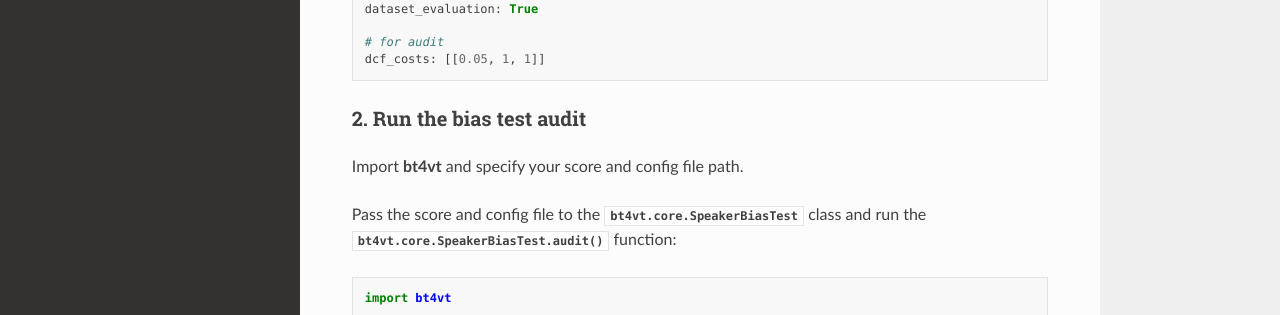
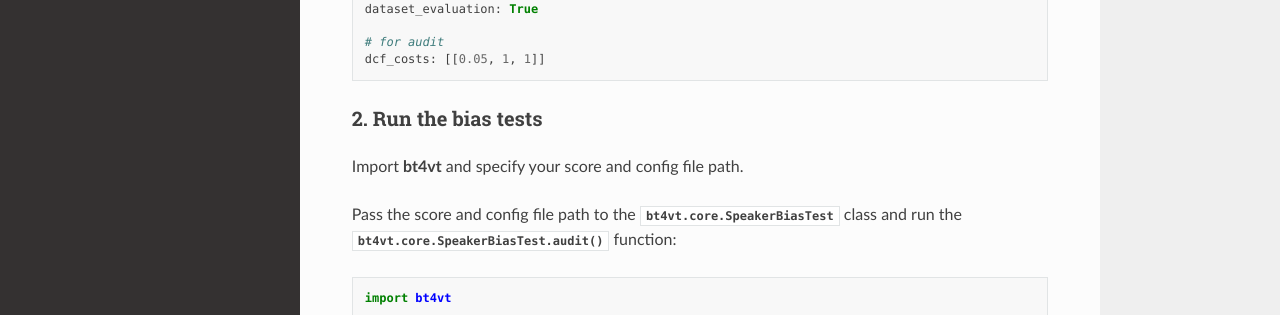
Before and after one commit to wiebket/bt4vt, a Sphinx documentation site: the page built from docs/source/example.rst, in a window 1280 px wide and 1379 px high. Shown: the part 715-1030 px from the top of the window. Built offline with Sphinx 7.4.7 and the Read the Docs theme 2.0.0, drawn with Linux system fonts in a browser that asks for light colours.

```diff
--- a/docs/source/example.rst
+++ b/docs/source/example.rst
@@ -34,11 +34,11 @@ A template for the config.yaml file is provided in the *bias_tests_4_voice_tech/
     dcf_costs: [[0.05, 1, 1]]
 
 
-2. Run the bias test audit
+2. Run the bias tests
 ^^^^^^^^^^^^^^^^^^^^^^^^^^^
 Import **bt4vt** and specify your score and config file path.
 
-Pass the score and config file to the :py:class:`bt4vt.core.SpeakerBiasTest` class and run the :py:func:`bt4vt.core.SpeakerBiasTest.audit` function::
+Pass the score and config file path to the :py:class:`bt4vt.core.SpeakerBiasTest` class and run the :py:func:`bt4vt.core.SpeakerBiasTest.audit` function::
 
     import bt4vt
 
```
Also changed, not shown: README.md (+31 -3 lines).
